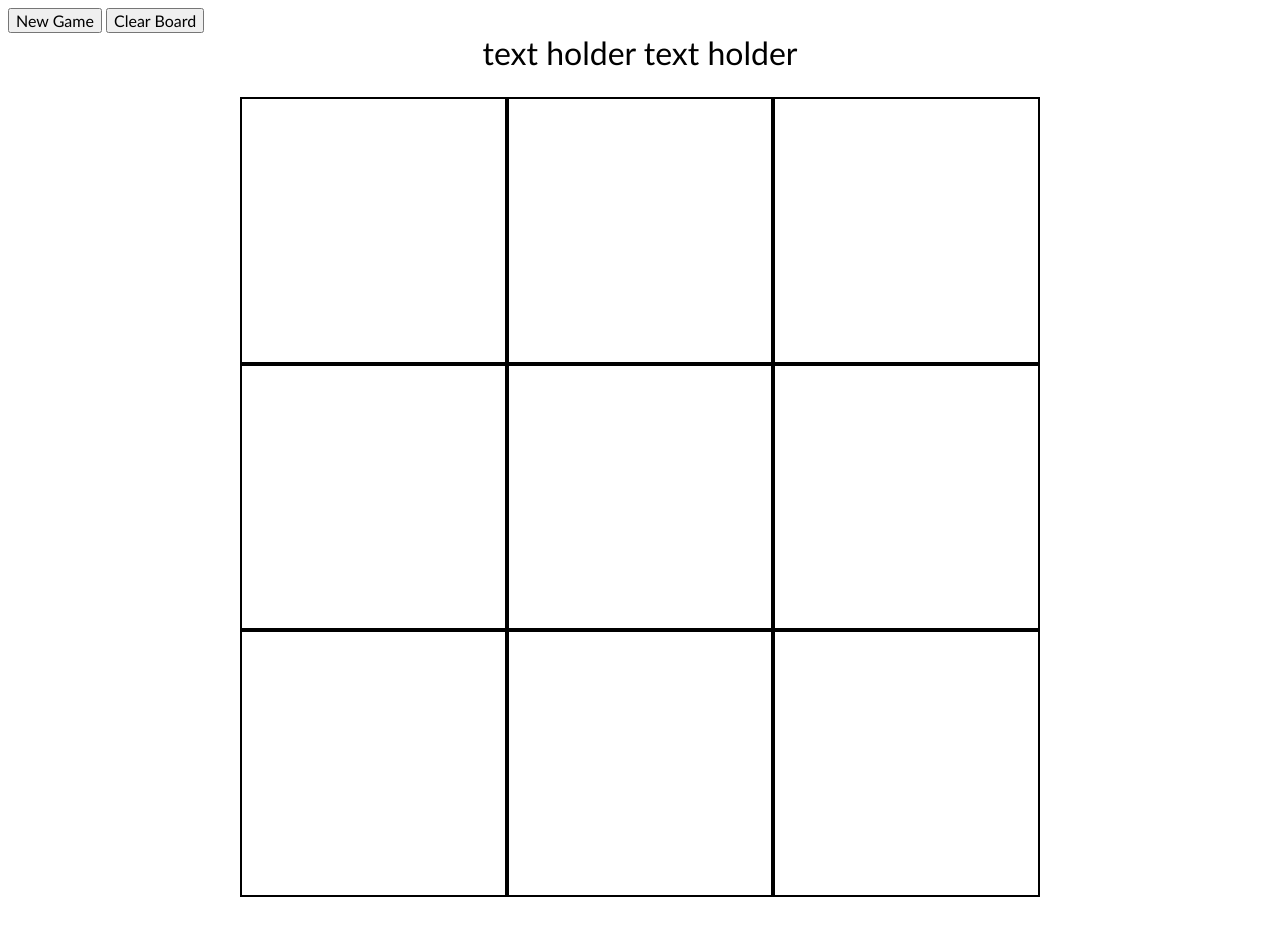
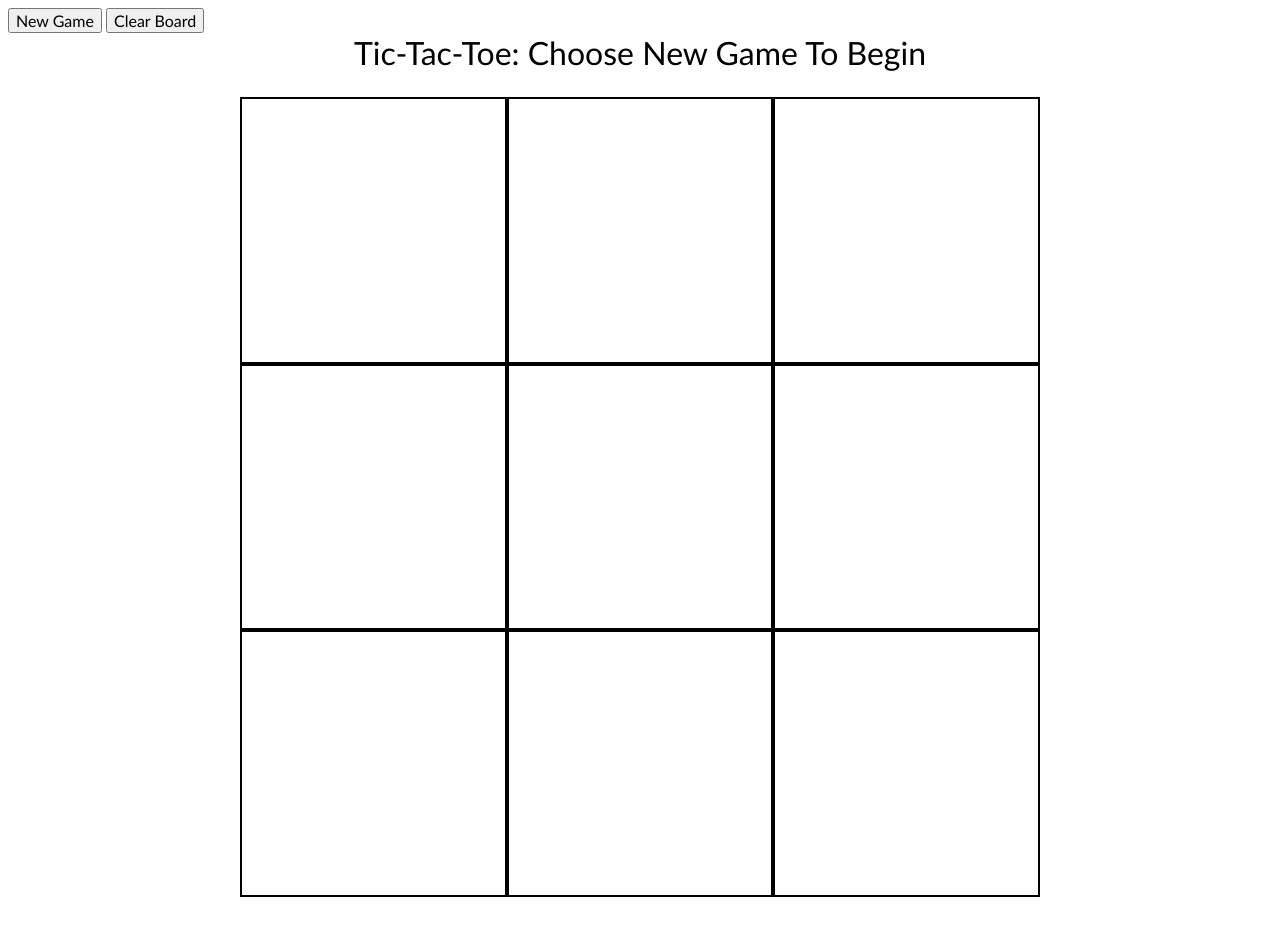
Before and after one commit to koppenj/TicTacToe, a plain HTML site: page index.html in a window 1280 px wide. Drawn offline with Linux system fonts and the light colour scheme.

Commit message:
Change placeholder text

```diff
--- a/index.html
+++ b/index.html
@@ -10,7 +10,7 @@
 <body>
   <button id="newGame">New Game</button>
   <button id="clear">Clear Board</button>
-  <div id="notifications">text holder text holder</div>
+  <div id="notifications">Tic-Tac-Toe: Choose New Game To Begin</div>
   <div id="gameBoard"></div>
   <script src="script.js"></script>
 </body>
```
